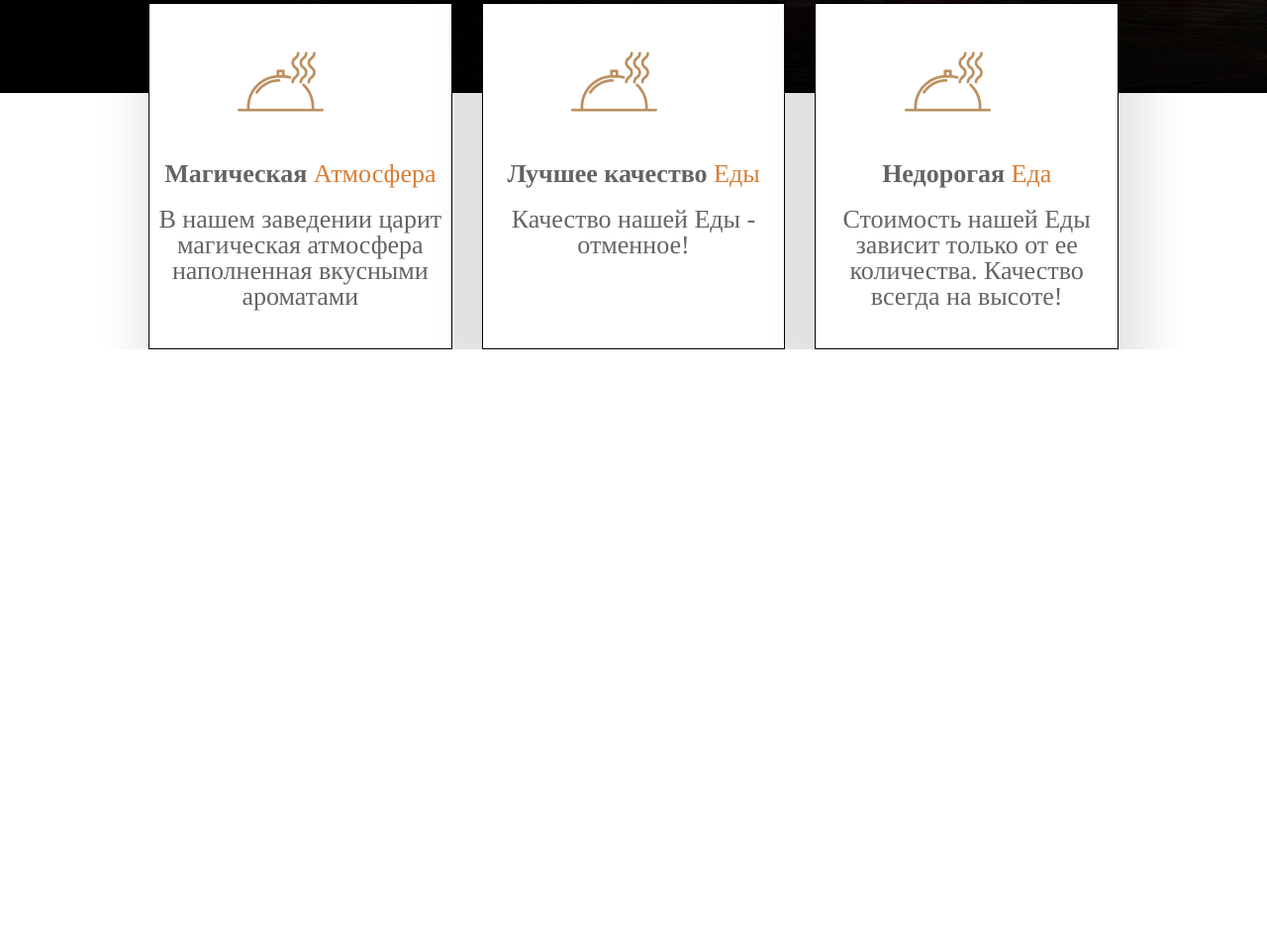
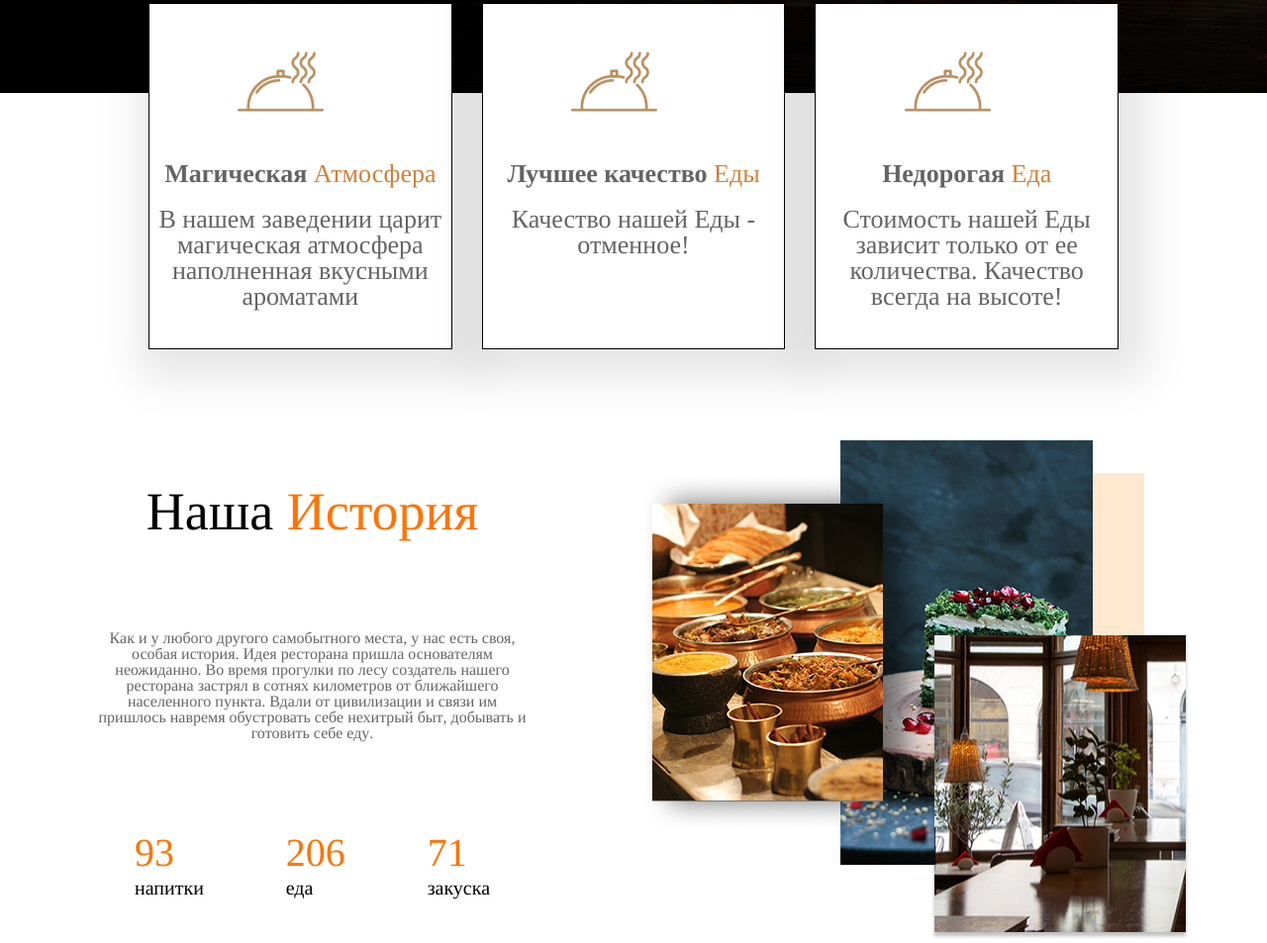
Before and after one commit to TMysiv/Html_module, a plain HTML site: page Task_7/index.html in a window 1280 px wide. Shown: the part 706-1659 px from the top of the page at 99% size. Before the commit the page ends 1059 px from the top, so only its background shows below. Drawn offline with Linux system fonts and the light colour scheme.

Commit message:
Add second part

```diff
--- a/Task_5/ClassWork/СW_2/style.css
+++ b/Task_5/ClassWork/СW_2/style.css
@@ -8,6 +8,9 @@
 .col-grey{
     background: #eeeaea;
 }
+body{
+    display: flex;
+flex-direction: column}
 .col-green{
     background: #18d7de;
 }
--- a/Task_7/index.html
+++ b/Task_7/index.html
@@ -30,7 +30,7 @@
                 </a></div>
             </div>
             <div class="header__nav_phone flex">
-                <div class="phone">
+                <div class="phone flex">
                     <img src="images/phone.png" alt="phone">+999-888-76-54
                 </div>
                 <p>Свяжитесь с нами для
@@ -69,5 +69,23 @@
         </div>
     </div>
 </div>
+<div class="main flex">
+    <div class="main__history flex">
+        <h2>Наша <span>История</span></h2>
+        <p>Как и у любого другого самобытного места, у нас есть своя, особая история. Идея ресторана пришла основателям
+            неожиданно. Во время прогулки по лесу создатель нашего ресторана застрял в сотнях километров от ближайшего
+            населенного пункта. Вдали от цивилизации и связи им пришлось навремя обустровать себе нехитрый быт, добывать
+            и готовить себе еду.</p>
+        <div class="main__history_point flex">
+            <div class="number">93 <span>напитки</span></div>
+            <div class="number">206 <span>еда</span></div>
+            <div class="number">71 <span>закуска</span></div>
+        </div>
+    </div>
+    <div class="main__photo">
+        <img src="images/images.jpg" alt="">
+    </div>
+</div>
+
 </body>
 </html>
--- a/Task_7/media.css
+++ b/Task_7/media.css
@@ -52,4 +52,28 @@
         height: 280px;
 
     }
+    .main{
+        flex-direction: column;
+    }
+    .main__history{
+        padding-top: 500px;
+        row-gap: 50px;
+    }
+    .main__history h2{
+        font-size: 40px;
+        display: flex;
+        flex-direction: column;
+        text-align: center;
+    }
+    .main__photo img{
+        width: 100%;
+    }
+    .main__history_point{
+        flex-direction: column;
+        align-items: center;
+        text-align: center;
+    }
+    .main__photo{
+        margin-top: 50px
+    }
 }
--- a/Task_7/style.css
+++ b/Task_7/style.css
@@ -93,6 +93,8 @@ table {
     font-style: normal;
     font-weight: bold;
     font-size: 18px;
+    row-gap: 10px;
+
 
 }
 .header__nav_phone  {
@@ -103,10 +105,14 @@ table {
     align-items: center;
     text-align: center;
     font-size: 18px;
+    column-gap: 10px;
 }
 .header__nav_phone p{
     font-size: 14px;
+    color:white;
+
 }
+
 .header__nav_phone img{
     font-size: 18px;
 }
@@ -162,9 +168,9 @@ table {
 .header__wrap-box{
     position: relative;
     height: 350px;
-    margin:0 150px;
+    margin:125px 150px 0 150px;
     column-gap: 30px;
-    margin-top: 125px;
+
 
 }
 .box{
@@ -204,5 +210,46 @@ table {
     width: 30px;
     height: 4px;
     background: #FF7400;
+}
+.main{
+    margin: 0 auto;
+    max-width: 1200px;
+    justify-content: space-around;
 
 }
+.main__history{
+    max-width: 442px;
+    margin-top: 350px;
+    flex-direction: column;
+    justify-content: space-around;
+
+}
+.main__photo{
+    max-width: 540px;
+    margin-top: 350px;
+}
+.main__history h2{
+    text-align: center;
+    font-size: 54px;
+}
+.main__history span{
+    color: #FF7400;
+}
+.main__history p{
+    font-size: 16px;
+}
+.main__history_point{
+    width: 100%;
+    justify-content: space-around;
+}
+.number{
+    display: flex;
+    flex-direction: column;
+    font-size: 40px;
+    color:#FF7400 ;
+    row-gap: 5px;
+}
+.number span{
+    font-size: 20px;
+    color: black;
+}
```
Also changed, not shown: Task_7/images/images.jpg (added).
